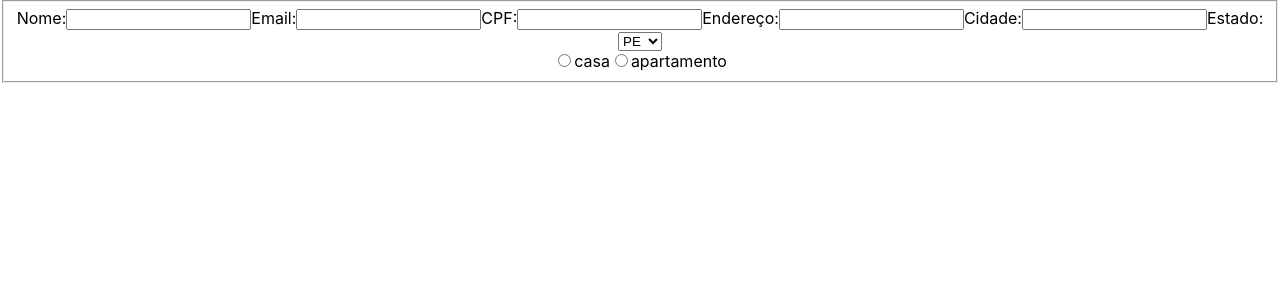
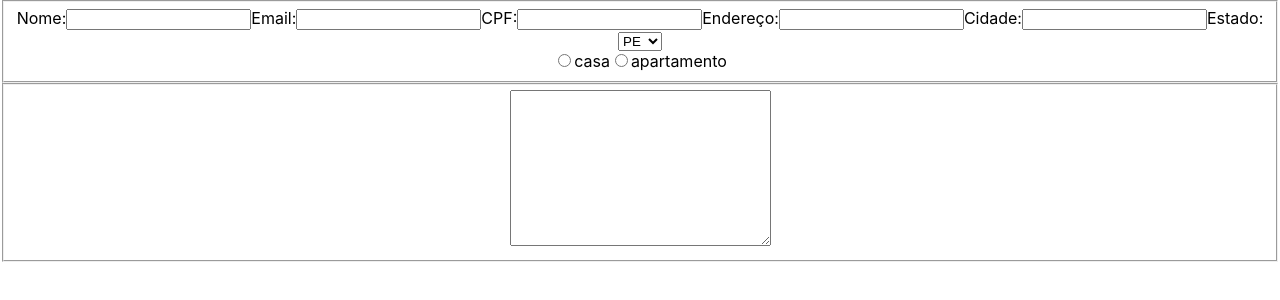
Before and after one commit to haronPrestes/Dojo-12.2, a React (Create React App) app: page / in a window 1280 px wide. Shown: the top 300 px of the page. Built offline with nearby package versions, Linux system fonts and the light colour scheme.

Commit message:
Trocando de pilotos

```diff
--- a/src/App.js
+++ b/src/App.js
@@ -44,6 +44,11 @@ function App() {
             </label>
           </div>
         </fieldset>
+        <fieldset>
+          <label htmlFor="">
+            <textarea name="" id="" cols="30" rows="10"></textarea>
+          </label>
+        </fieldset>
       </form>
     </div>
   );
```
